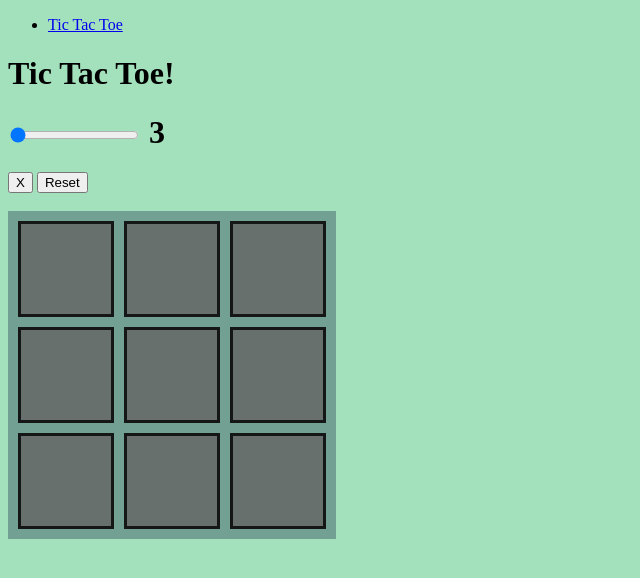
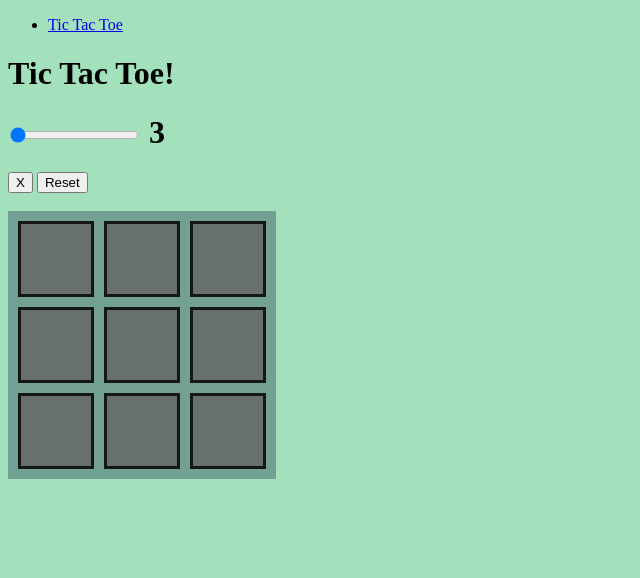
Before and after one commit to mr-hanzla/pypages, a Python web app: template py-main/templates/tic-tac-toe/index.html in a window 1280 px wide. Shown: the top 578 px of the page, without its empty margins (0-640 px from the left). Run offline with Jinja, Linux system fonts and the light colour scheme; the template is opened without the code that fills it, so the values that code supplies are empty.

Commit message:
adjusted padding for ttt and border width

```diff
--- a/py-main/templates/tic-tac-toe/index.html
+++ b/py-main/templates/tic-tac-toe/index.html
@@ -15,8 +15,8 @@
       color: rgb(199, 201, 116);
       background-color: rgba(100, 100, 100, 0.8);
       border: 3px solid rgba(0, 0, 0, 0.8);
-      padding: 30px 30px;
-      font-size: 20px;
+      padding: 20px 20px;
+      font-size: 40px;
       text-align: center;
       width: 30px;
       height: 30px;
```
